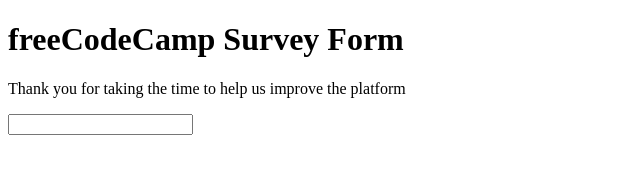
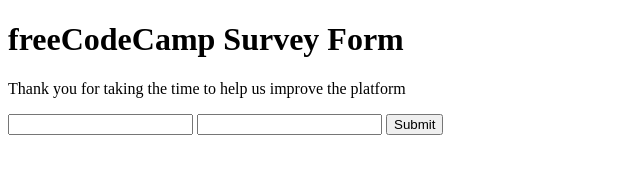
Before and after one commit to minos95/HtmlProject, a plain HTML site: page index.html in a window 1280 px wide. Shown: the whole page, without its empty margins (0-640 px from the left). Drawn offline with Linux system fonts and the light colour scheme.

Commit message:
Story 5 and 6

```diff
--- a/index.html
+++ b/index.html
@@ -11,7 +11,8 @@
     <p id="description">Thank you for taking the time to help us improve the platform</p>
     <form id="survey-form">
       <input type="text" id="name">
-
+      <input type="email" id="email">
+      <input type="submit">
 
     </form>
 
```
